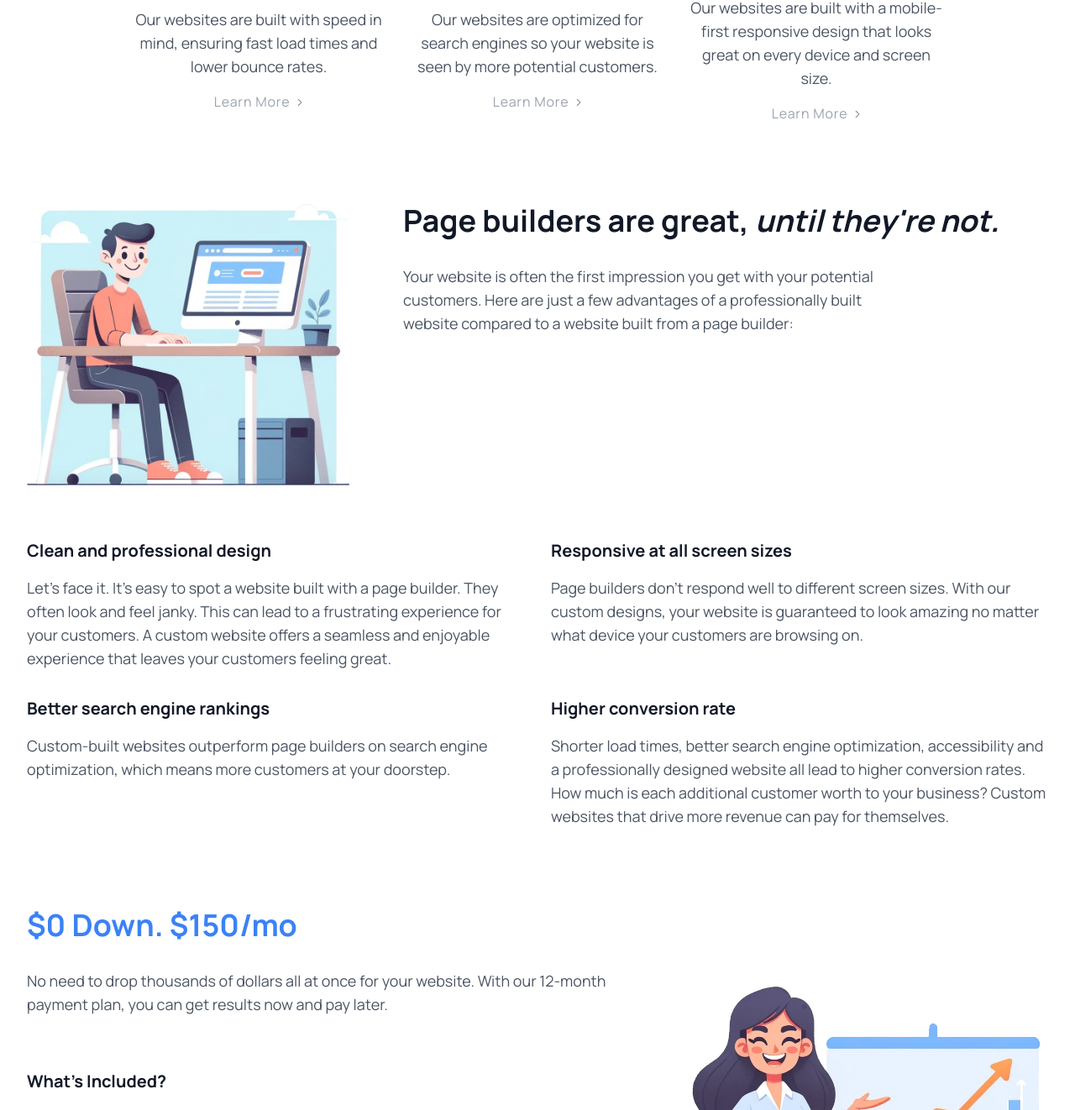
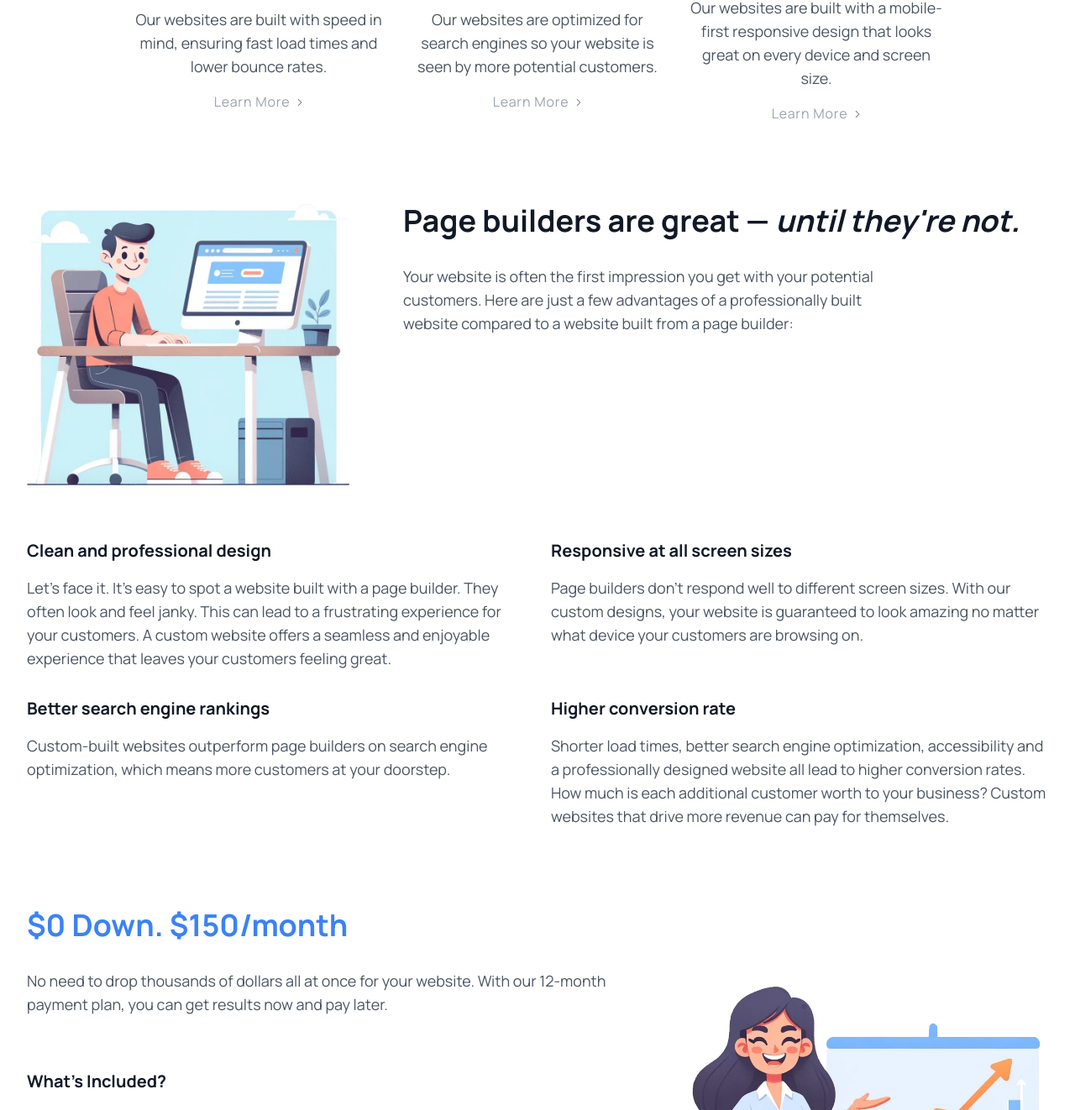
Before and after one commit to alexandermooney/MyFreelanceSite, a website: page src/index.html in a window 1280 px wide. Shown: the part 1213-2535 px from the top of the page at 84% size. Drawn offline with Linux system fonts and the light colour scheme.

Commit message:
Remove hero top margin on small screens, change heading comma to em dash, change mo to month

```diff
--- a/src/index.html
+++ b/src/index.html
@@ -33,7 +33,7 @@
     </header>
     <main>
         <section id="hero" class="bg-gradient-to-b from-blue-800 to-blue-500 pt-20 max-[420px]:mb-32 mb-16 sm:mb-32 md:mb-48 relative overflow-x-clip">
-            <div class="container text-white mt-12 pt-4 px-8 pb-28 sm:pb-36 md:pb-48 mx-auto md:relative">
+            <div class="container text-white max-[420px]:mt-0 mt-12 pt-4 px-8 pb-28 sm:pb-36 md:pb-48 mx-auto md:relative">
                 <h1 class="mb-4 max-w-96 sm:max-w-full md:max-w-[432px] 2xl:max-w-[540px] text-4xl sm:text-5xl 2xl:text-6xl font-bold opacity-0 tracking-tighter fadeInLeft duration-1000">Beyond WordPress & Page Builders</h1>
                 <p class="mb-8 max-w-96 2xl:text-lg opacity-0 fadeInLeft">We deliver custom, hand-coded websites that outperform WordPress and page builders - starting at $150/month.</p>
                 <a href="#aboutUs" class="inline-block py-3 px-6 bg-white hover:bg-blue-100 text-blue-500 tracking-wider shadow-md shadow-blue-900 relative z-20 transition-all">Learn More</a>
@@ -85,7 +85,7 @@
                     <img class="max-w-[75%] md:max-w-[50%] lg:max-w-full mx-auto" src="images/happy-person.webp" alt="A smiling person sitting at a desk browsing a website.">
                 </div>
                 <div class="flex flex-col gap-4 sm:gap-8 lg:basis-2/3">
-                    <h2 class="text-3xl sm:text-4xl font-bold text-gray-900 center">Page builders are great, <span class="italic">until they're not.</span></h2>
+                    <h2 class="text-3xl sm:text-4xl font-bold text-gray-900 center">Page builders are great — <span class="italic">until they're not.</span></h2>
                     <p class="lg:max-w-[600px]">Your website is often the first impression you get with your potential customers. Here are just a few advantages of a professionally built website compared to a website built from a page builder:</p>
                 </div>
             </div>
@@ -118,7 +118,7 @@
             </div>
             <div class="flex flex-col gap-8 sm:gap-16 md:basis-[60%] md:order-1">
                 <div class="flex flex-col gap-4 sm:gap-8">
-                    <h2 class="text-3xl sm:text-4xl font-bold text-blue-500">$0 Down. $150/mo</h2>
+                    <h2 class="text-3xl sm:text-4xl font-bold text-blue-500">$0 Down. $150/month</h2>
                     <p>No need to drop thousands of dollars all at once for your website. With our 12-month payment plan, you can get results now and pay later.</p>
                 </div>
                 <div class="flex flex-col gap-4 sm:gap-8">
```
Also changed, not shown: src/css/output.css.
